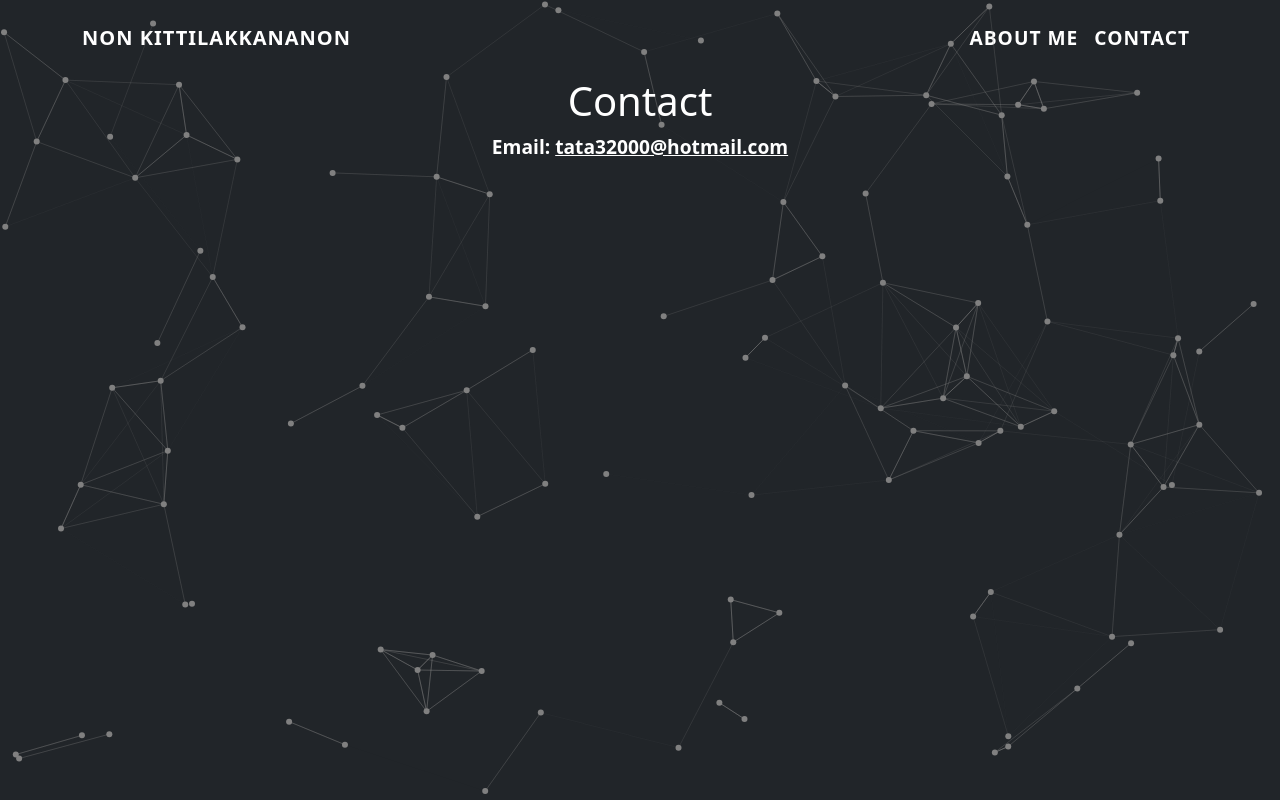
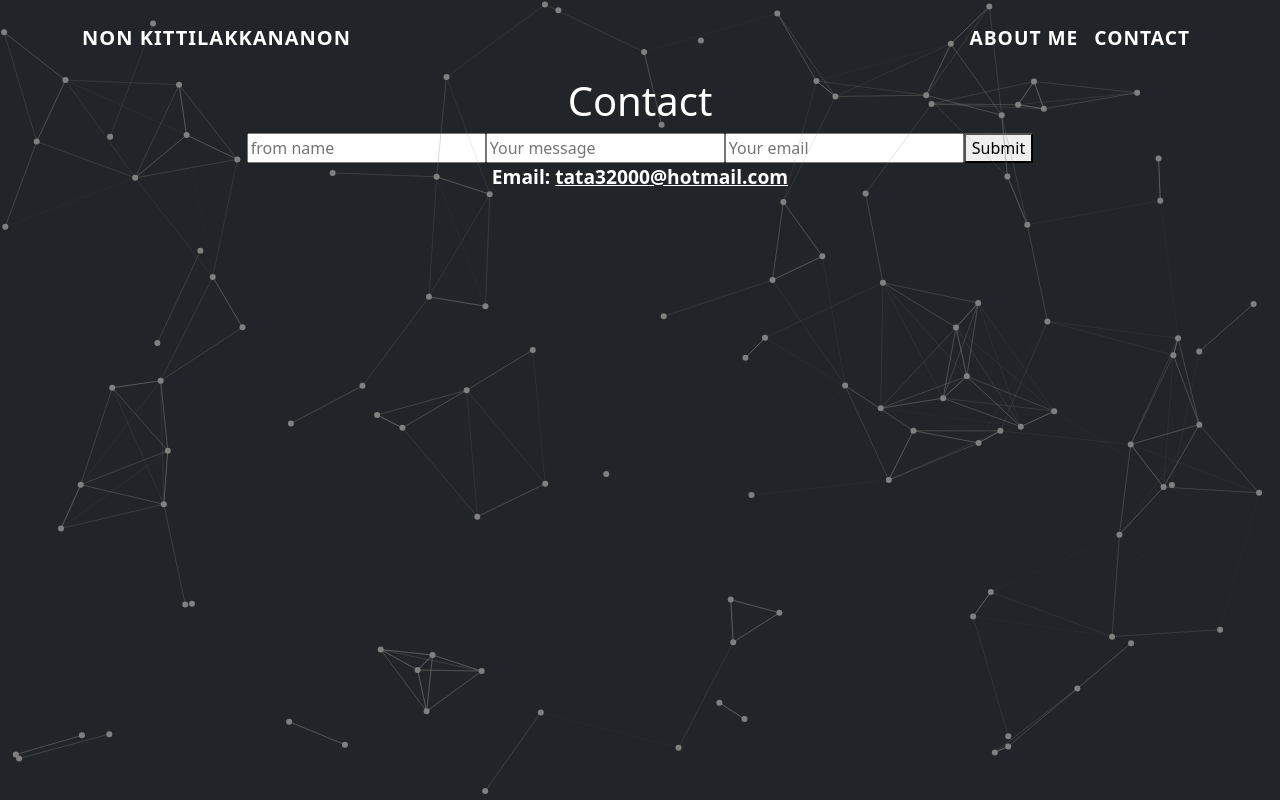
Before and after one commit to tata32000/non-kittilakkananon, a React (Create React App) app: page /contact in a window 1280 px wide. Built offline with nearby package versions, Linux system fonts and the light colour scheme.

Commit message:
add form functionality

```diff
--- a/src/Components/Contact.jsx
+++ b/src/Components/Contact.jsx
@@ -1,8 +1,58 @@
+import { useState } from "react";
+import { send } from "@emailjs/browser";
+
 export default function Contact() {
+  const [toSend, setToSend] = useState({
+    from_name: "",
+    to_name: "Non Kittilakkananon",
+    message: "",
+    reply_to: "",
+  });
+
+  const onSubmit = (e) => {
+    e.preventDefault();
+    send("service_15c8l47", "template_cs307xg", toSend, "4nMOFWJfLJDWb8TKG")
+      .then((response) => {
+        console.log("SUCCESS!", response.status, response.text);
+      })
+      .catch((err) => {
+        console.log("FAILED...", err);
+      });
+  };
+
+  const handleChange = (e) => {
+    setToSend({ ...toSend, [e.target.name]: e.target.value });
+  };
   return (
     <>
       <h1>Contact</h1>
-      <p>Email: <a href = "mailto: tata32000@hotmail.com">tata32000@hotmail.com</a></p>
+      <form onSubmit={onSubmit}>
+        <input
+          type="text"
+          name="from_name"
+          placeholder="from name"
+          value={toSend.from_name}
+          onChange={handleChange}
+        />
+        <input
+          type="text"
+          name="message"
+          placeholder="Your message"
+          value={toSend.message}
+          onChange={handleChange}
+        />
+        <input
+          type="text"
+          name="reply_to"
+          placeholder="Your email"
+          value={toSend.reply_to}
+          onChange={handleChange}
+        />
+        <button type="submit">Submit</button>
+      </form>
+      <p>
+        Email: <a href="mailto: tata32000@hotmail.com">tata32000@hotmail.com</a>
+      </p>
     </>
   );
 }
```
Also changed, not shown: package.json (+6 -1 lines), 1 other file (tests, documents, lock files or other folders).
